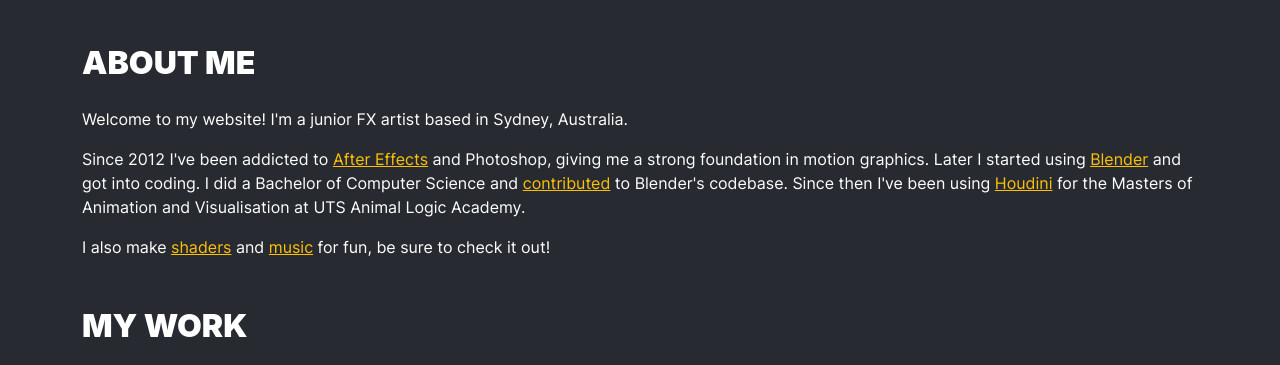
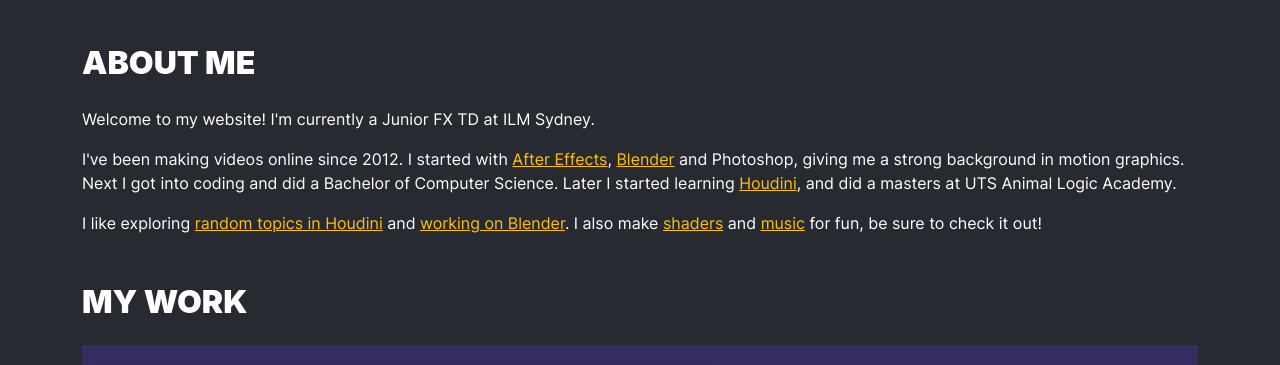
Before and after one commit to MysteryPancake/MysteryPancake.github.io, a Jekyll site: the page built from _pages/index.md, in a window 1280 px wide and 900 px high, scrolled down 1266 px, cut to the strip 151-516 px from the top of the window. Built offline with Jekyll 4.4.1, drawn with Linux system fonts in a browser that asks for light colours; some web fonts are replaced.

Commit message:
Update index.md

```diff
--- a/_pages/index.md
+++ b/_pages/index.md
@@ -31,9 +31,9 @@
 	</div>
 	<h2 class="mb-4" style="font-weight: 900;">ABOUT ME</h2>
 	<div class="mb-5">
-		<p>Welcome to my website! I'm a junior FX artist based in Sydney, Australia.</p>
-		<p>Since 2012 I've been addicted to <a href="https://github.com/MysteryPancake/After-Effects-Fun" target="_blank">After Effects</a> and Photoshop, giving me a strong foundation in motion graphics. Later I started using <a href="https://github.com/MysteryPancake/Blender-Fun" target="_blank">Blender</a> and got into coding. I did a Bachelor of Computer Science and <a href="https://www.blender.org/about/credits/" target="_blank">contributed</a> to Blender's codebase. Since then I've been using <a href="https://github.com/MysteryPancake/Houdini-Fun" target="_blank">Houdini</a> for the Masters of Animation and Visualisation at UTS Animal Logic Academy.</p>
-		<p>I also make <a href="https://www.shadertoy.com/user/MysteryPancake/sort=love" target="_blank">shaders</a> and <a href="https://open.spotify.com/artist/22nPt6CqMzobrJySt4CaxK" target="_blank">music</a> for fun, be sure to check it out!</p>
+		<p>Welcome to my website! I'm currently a Junior FX TD at ILM Sydney.</p>
+		<p>I've been making videos online since 2012. I started with <a href="https://github.com/MysteryPancake/After-Effects-Fun" target="_blank">After Effects</a>, <a href="https://github.com/MysteryPancake/Blender-Fun" target="_blank">Blender</a> and Photoshop, giving me a strong background in motion graphics. Next I got into coding and did a Bachelor of Computer Science. Later I started learning <a href="https://github.com/MysteryPancake/Houdini-Fun" target="_blank">Houdini</a>, and did a masters at UTS Animal Logic Academy.</p>
+		<p>I like exploring <a href="http://github.com/MysteryPancake/Houdini-Fun" target="_blank">random topics in Houdini</a> and <a href="https://www.blender.org/about/credits/" target="_blank">working on Blender</a>. I also make <a href="https://www.shadertoy.com/user/MysteryPancake/sort=love" target="_blank">shaders</a> and <a href="https://open.spotify.com/artist/22nPt6CqMzobrJySt4CaxK" target="_blank">music</a> for fun, be sure to check it out!</p>
 	</div>
 	<h2 class="mb-4" style="font-weight: 900;">MY WORK</h2>
 	{% include video_player.html title="Procedural Buildings" description="<p>This was the first time I tried procedural modelling in Houdini. I remade a bunch of Sydney landmarks and turned them into HDAs for easy control. Around this time I was making <a href=\"https://www.shadertoy.com/view/cdXSWj\" target=\"_blank\">music</a> on ShaderToy, maybe you can tell from the sine waves?</p><p>I rendered everything with Cycles in Blender, which was a challenge. I had to write <a href=\"https://github.com/MysteryPancake/Houdini-Tools\" target=\"_blank\">scripts</a> to fix Blender's instancing and remake a few Houdini setups using Geometry Nodes.</p><p>Everything is timed to the music, <a href=\"https://open.spotify.com/track/4NczzeHBQPPDO0B9AAmB8d\" target=\"_blank\">Assumptions by Sam Gellaitry</a>. I didn't make the setups with animation in mind, so it was tricky to sync.</p>" video_id="808257373" color="#342D62" %}
```
